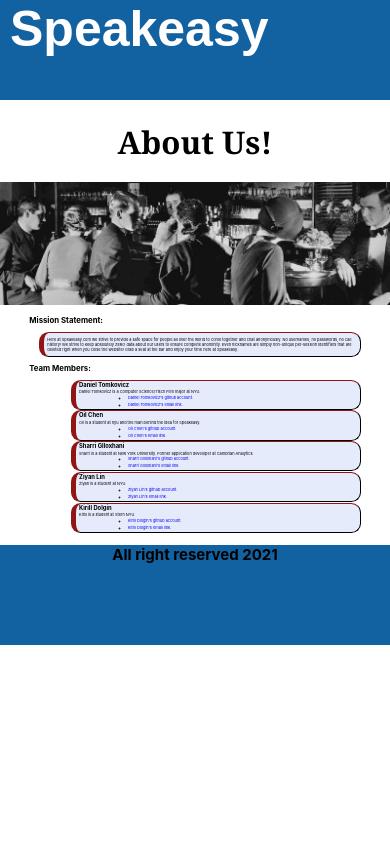
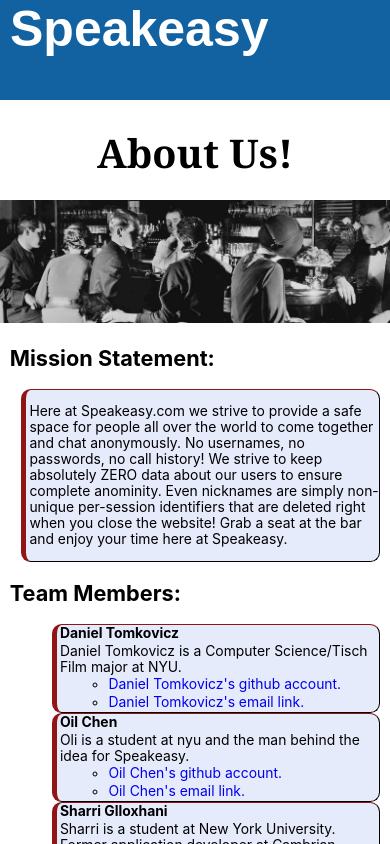
Before and after one commit to agile-dev-assignments/project-setup-team-baliton-portal-speakeasy, a React (Create React App) app in the folder react/front-end/: page /about in a window 390 px wide. Shown: the top 844 px of the page. Built offline with nearby package versions, Linux system fonts and the light colour scheme.

Commit message:
made about page mobile friendly and updated easter egg page to route to /main

```diff
--- a/react/front-end/src/frontend/About.css
+++ b/react/front-end/src/frontend/About.css
@@ -1,5 +1,5 @@
 .about-page {
-    width: 85%;
+    width: 95%;
     margin: 0 auto;
     align-items: center;
 }
@@ -12,7 +12,7 @@
 }
 
 .about-page h2 {
-    font-size: 2vw;
+    font-size: calc(10px + 3vw);
 }
 
 .team-profiles div {
@@ -20,15 +20,15 @@
     border: 0.5vw outset rgb(61, 9, 9);
     border-radius: 2.5vw;
     border-left-width: 1.5vw;
-    border-spacing: 100px;
+    border-spacing: 20px;
 }
 
 .team-profiles {
-    font-size: 1vw;
+    font-size: calc(10px + 1vw);
 }
 
 .team-profiles h4 {
-    font-size: 1.5vw;
+    font-size: calc(10px + 1vw);
     margin-bottom: 0.5%;
 }
 
@@ -41,7 +41,7 @@
 .mission-statement section {
     margin-left: 3%;
     margin-right: 0%;
-    font-size: 1vw;
+    font-size: calc(10px + 1vw);
     background-color: #e6ebfc;
     border: 0.5vw outset rgb(61, 9, 9);
     border-radius: 2.5vw;
@@ -76,7 +76,7 @@
 }
 
 h1#about-title{
-    font-size: 8vw;
+    font-size: calc(20px + 5vw);
     font-family: georgia;
     margin-bottom: 5%;
 }
--- a/react/front-end/src/frontend/EasterEgg.js
+++ b/react/front-end/src/frontend/EasterEgg.js
@@ -1,23 +1,17 @@
 import React, { useState } from 'react';
-import {Toplog, Bottom} from './App.js';
 import './EasterEgg.css';
-import MainPage from './MainPage';
 import background from "./images/front-page-background.png"
+import { useHistory } from "react-router-dom";
 
 const EasterEgg = () => {
     // Declare a new state variable, which we'll call "count"
     const [count, setCount] = useState(0);
 
+    const history = useHistory();
     if (count === 3){
-      alert("Welcome back");
-
-      return (
-        <div>
-          <Toplog />
-          <MainPage />
-          <Bottom />
-        </div>
-      )
+      let path = '/main';
+      history.push(path);
+      return (<div></div>)
     }
     return (
       <div className="easter" id="easterDiv" >
```
